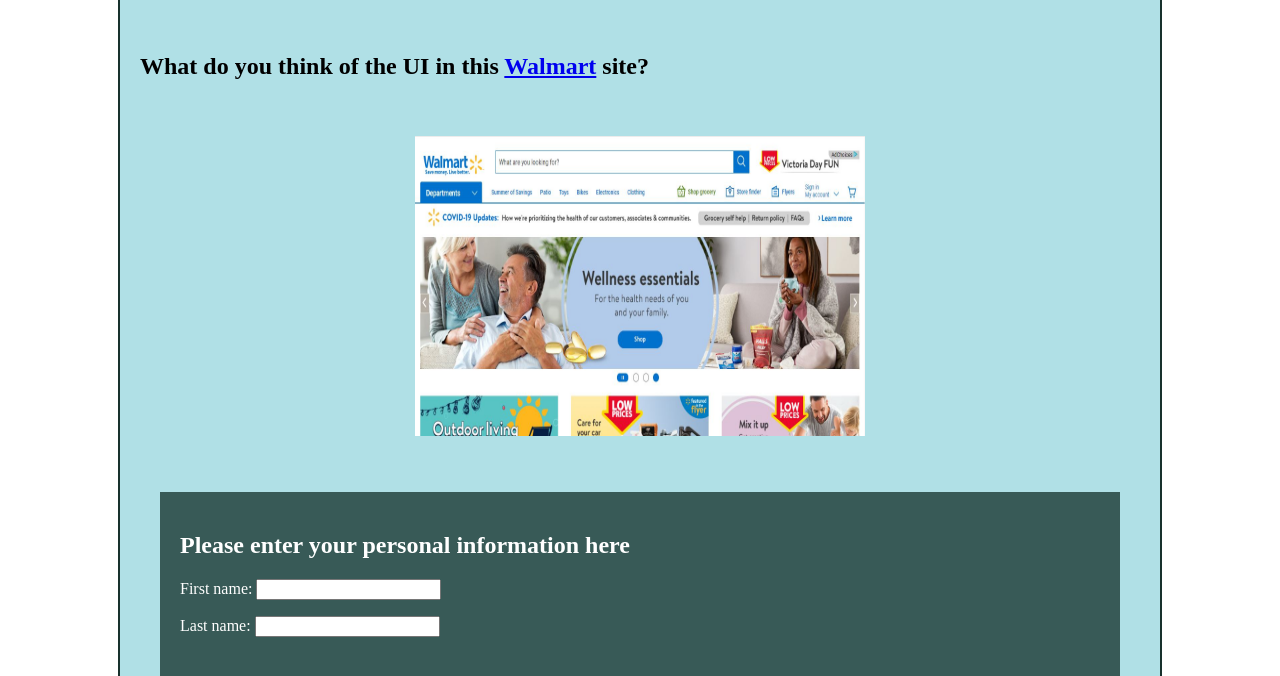
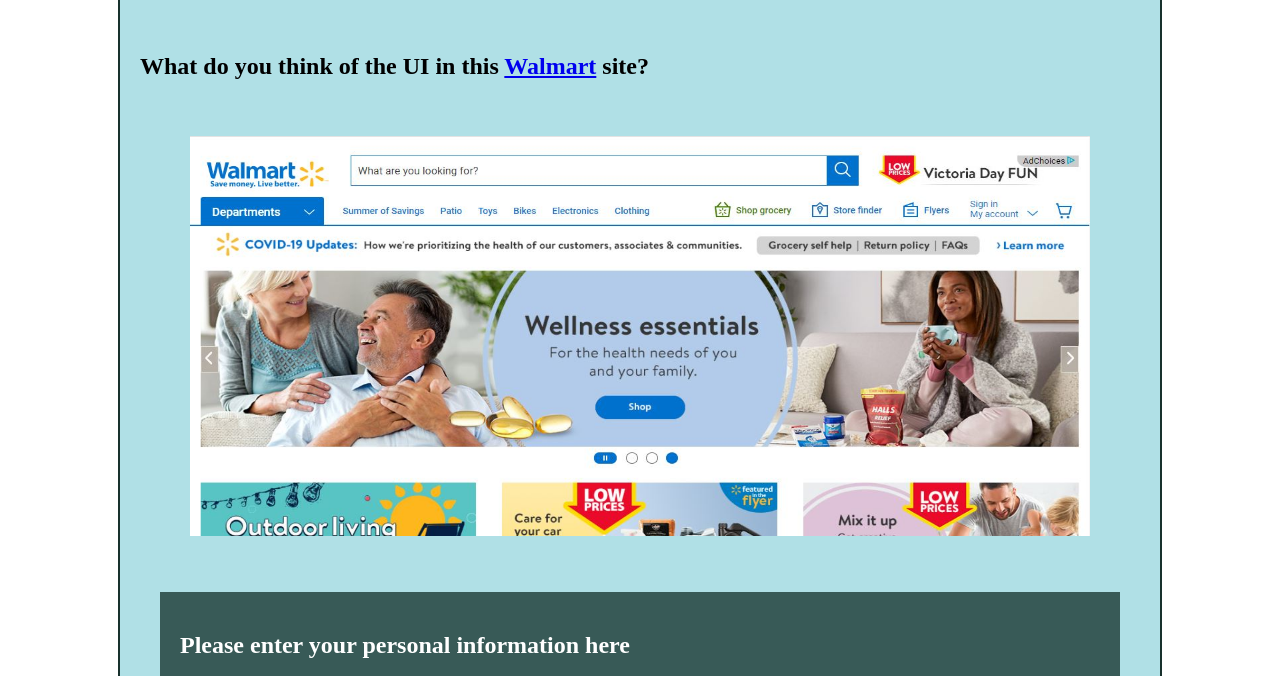
Before and after one commit to Mousto097/Survey, a plain HTML site: page docs/index.html in a window 1280 px wide. Shown: the part 114-790 px from the top of the page. Drawn offline with Linux system fonts and the light colour scheme.

```diff
--- a/index.html
+++ b/docs/index.html
@@ -18,7 +18,7 @@
 	<br>
 	<! You should make your image clickable>
 	<a href="https://www.walmart.ca/en" target="_blank">
-		<img src="images/Walmart-FrontPage.JPG" alt="Walmart FrontPage" width="450" height="300">
+		<img src="images/Walmart-FrontPage.JPG" alt="Walmart FrontPage" width="900" height="400">
 	</a>
 	<br>
 	<br>
@@ -42,9 +42,10 @@
 		</ul>
 
 		<br>
+		<br>
 
 		2. Select all true statemens about this website from the list below?
-		<ul >
+		<ul>
 			<li>
 				<input type="radio" name="question0" value="A">I enjoy using this website<br>
 				<input type="radio" name="question0" value="B">This website has a clear purpose<br>
@@ -52,7 +53,6 @@
 				<input type="radio" name="question0" value="D">I find the website to be attractive<br>
 			</li>
 		</ul>
-
 
 		<br>
 
--- a/styles/style.css
+++ b/docs/styles/style.css
@@ -63,7 +63,6 @@
   font-style: italic;
   font-size: 75%;
 }
-
 
 .radiobtn ul
 {
```
Also changed, not shown: docs/images/Walmart-FrontPage.JPG (renamed from images/Walmart-FrontPage.JPG).
